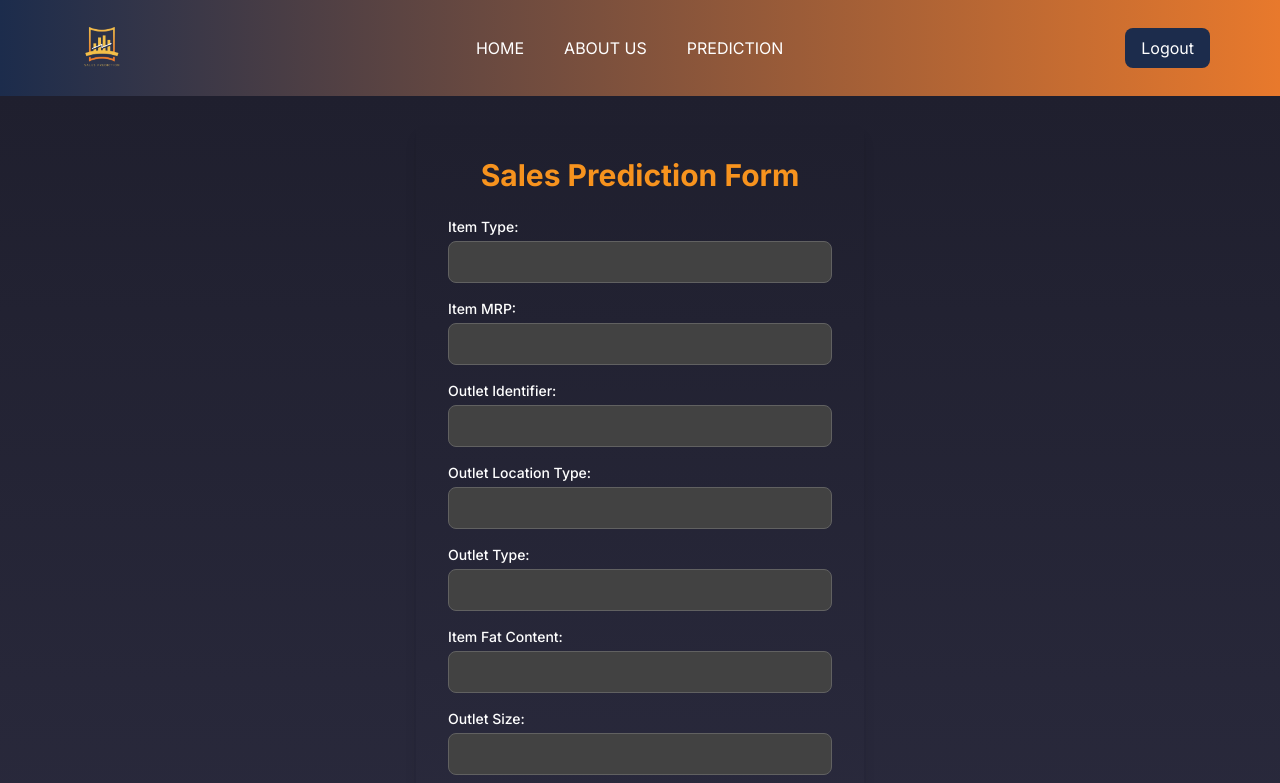
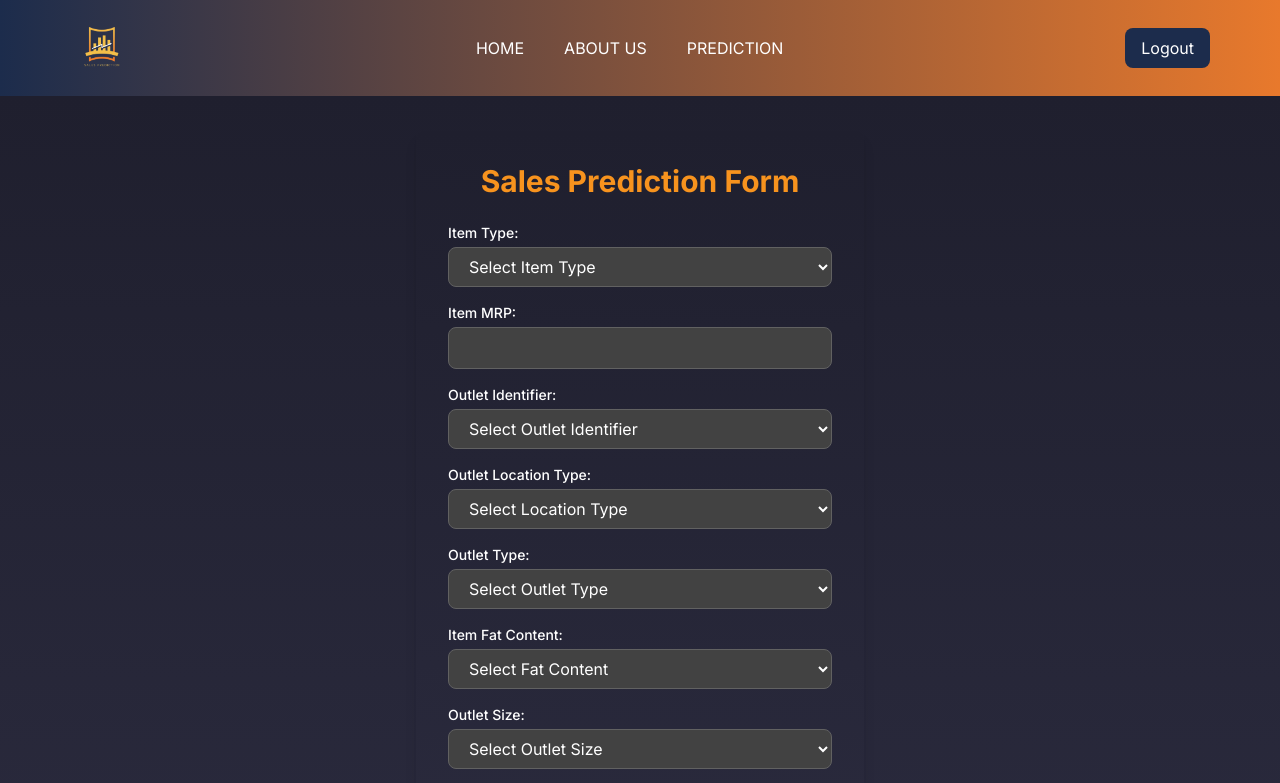
Before and after one commit to lamsal25/sales-prediction-system, a Next.js app in the folder frontend/: page /prediction in a window 1280 px wide. Shown: the top 783 px of the page. Built offline with nearby package versions, Linux system fonts and the light colour scheme; sample sign-in values are in the browser's storage.

Commit message:
prediction form simplified

```diff
--- a/frontend/src/app/(auth)/register/page.js
+++ b/frontend/src/app/(auth)/register/page.js
@@ -1,6 +1,5 @@
-// pages/register.js
+"use client";
 
-"use client";
 import { useState } from "react";
 import axios from "axios"
 import { useRouter } from "next/navigation"; // import useRouter
--- a/frontend/src/app/components/footer/Footer.js
+++ b/frontend/src/app/components/footer/Footer.js
@@ -42,7 +42,7 @@ export default function Footer() {
                     <div className="flex flex-col items-center md:items-start min-w-[150px] px-2 text-center md:text-left space-y-2">
                         <h1 className='text-2xl font-bold underline my-2'>Links</h1>
                         <Link href="/">Home</Link>
-                        <div>prediction</div>
+                        <Link href="/prediction">prediction</Link>
                         <Link href="/about-us">About Us</Link>
 
                     </div>
--- a/frontend/src/app/components/navbar/Navbar.js
+++ b/frontend/src/app/components/navbar/Navbar.js
@@ -1,5 +1,5 @@
-// Navbar.js
 "use client"
+
 import React, { useEffect, useState } from 'react';
 import Link from 'next/link';
 import { useRouter } from 'next/navigation';
--- a/frontend/src/app/prediction/page.js
+++ b/frontend/src/app/prediction/page.js
@@ -17,7 +17,6 @@ export default function PredictionForm() {
 
     const [predictedSales, setPredictedSales] = useState(null);
 
-
     useEffect(() => {
         const token = localStorage.getItem('token');
         if (!token) {
@@ -31,19 +30,60 @@ export default function PredictionForm() {
 
     const handleSubmit = async (e) => {
         e.preventDefault();
+
+        // Convert formData to encoded values
+        const dataToSend = {
+            Item_Type: itemTypeMapping[formData.Item_Type],
+            Item_MRP: parseFloat(formData.Item_MRP),
+            Outlet_Identifier: outletIdentifierMapping[formData.Outlet_Identifier],
+            Outlet_Location_Type: outletLocationTypeMapping[formData.Outlet_Location_Type],
+            Outlet_Type: outletTypeMapping[formData.Outlet_Type],
+            Item_Fat_Content: itemFatContentMapping[formData.Item_Fat_Content],
+            Outlet_Size: outletSizeMapping[formData.Outlet_Size]
+        };
+
         try {
             const response = await fetch('http://127.0.0.1:8000/api/predict/', {
                 method: 'POST',
                 headers: {
                     'Content-Type': 'application/json',
                 },
-                body: JSON.stringify(formData),
+                body: JSON.stringify(dataToSend),
             });
             const result = await response.json();
             setPredictedSales(result.predicted_sales);
         } catch (error) {
             console.error("Error predicting sales:", error);
         }
+    };
+
+    // Define mappings for each field
+    const itemTypeMapping = {
+        "Dairy": 0, "Soft Drinks": 1, "Meat": 2, "Fruits and Vegetables": 3,
+        "Household": 4, "Baking Goods": 5, "Snack Foods": 6, "Frozen Foods": 7,
+        "Breakfast": 8, "Health and Hygiene": 9, "Hard Drinks": 10, "Canned": 11,
+        "Breads": 12, "Starchy Foods": 13, "Others": 14, "Seafood": 15
+    };
+
+    const outletIdentifierMapping = {
+        "OUT010": 0, "OUT013": 1, "OUT017": 2, "OUT018": 3, "OUT019": 4,
+        "OUT027": 5, "OUT035": 6, "OUT045": 7, "OUT046": 8, "OUT049": 9
+    };
+
+    const outletLocationTypeMapping = {
+        "Tier 1": 0, "Tier 2": 1, "Tier 3": 2
+    };
+
+    const outletTypeMapping = {
+        "Grocery Store": 0, "Supermarket Type1": 1, "Supermarket Type2": 2, "Supermarket Type3": 3
+    };
+
+    const itemFatContentMapping = {
+        "Low Fat": 0, "Regular": 1
+    };
+
+    const outletSizeMapping = {
+        "High": 0, "Medium": 1, "Small": 2
     };
 
     return (
@@ -53,7 +93,12 @@ export default function PredictionForm() {
                 <form onSubmit={handleSubmit} className="space-y-4">
                     <div>
                         <label className="block text-sm font-medium mb-1">Item Type:</label>
-                        <input type="text" name="Item_Type" onChange={handleChange} required className="w-full px-4 py-2 bg-gray-800 border border-gray-700 rounded-lg focus:outline-none focus:border-[#f7931e]" />
+                        <select name="Item_Type" onChange={handleChange} required className="w-full px-4 py-2 bg-gray-800 border border-gray-700 rounded-lg focus:outline-none hover:border-[#f7931e]">
+                            <option value="">Select Item Type</option>
+                            {Object.keys(itemTypeMapping).map((item) => (
+                                <option key={item} value={item}>{item}</option>
+                            ))}
+                        </select>
                     </div>
                     <div>
                         <label className="block text-sm font-medium mb-1">Item MRP:</label>
@@ -61,32 +106,58 @@ export default function PredictionForm() {
                     </div>
                     <div>
                         <label className="block text-sm font-medium mb-1">Outlet Identifier:</label>
-                        <input type="text" name="Outlet_Identifier" onChange={handleChange} required className="w-full px-4 py-2 bg-gray-800 border border-gray-700 rounded-lg focus:outline-none focus:border-[#f7931e]" />
+                        <select name="Outlet_Identifier" onChange={handleChange} required className="w-full px-4 py-2 bg-gray-800 border border-gray-700 rounded-lg focus:outline-none focus:border-[#f7931e]">
+                            <option value="">Select Outlet Identifier</option>
+                            {Object.keys(outletIdentifierMapping).map((outlet) => (
+                                <option key={outlet} value={outlet}>{outlet}</option>
+                            ))}
+                        </select>
                     </div>
                     <div>
                         <label className="block text-sm font-medium mb-1">Outlet Location Type:</label>
-                        <input type="text" name="Outlet_Location_Type" onChange={handleChange} required className="w-full px-4 py-2 bg-gray-800 border border-gray-700 rounded-lg focus:outline-none focus:border-[#f7931e]" />
+                        <select name="Outlet_Location_Type" onChange={handleChange} required className="w-full px-4 py-2 bg-gray-800 border border-gray-700 rounded-lg focus:outline-none focus:border-[#f7931e]">
+                            <option value="">Select Location Type</option>
+                            {Object.keys(outletLocationTypeMapping).map((location) => (
+                                <option key={location} value={location}>{location}</option>
+                            ))}
+                        </select>
                     </div>
                     <div>
                         <label className="block text-sm font-medium mb-1">Outlet Type:</label>
-                        <input type="text" name="Outlet_Type" onChange={handleChange} required className="w-full px-4 py-2 bg-gray-800 border border-gray-700 rounded-lg focus:outline-none focus:border-[#f7931e]" />
+                        <select name="Outlet_Type" onChange={handleChange} required className="w-full px-4 py-2 bg-gray-800 border border-gray-700 rounded-lg focus:outline-none focus:border-[#f7931e]">
+                            <option value="">Select Outlet Type</option>
+                            {Object.keys(outletTypeMapping).map((type) => (
+                                <option key={type} value={type}>{type}</option>
+                            ))}
+                        </select>
                     </div>
                     <div>
                         <label className="block text-sm font-medium mb-1">Item Fat Content:</label>
-                        <input type="text" name="Item_Fat_Content" onChange={handleChange} required className="w-full px-4 py-2 bg-gray-800 border border-gray-700 rounded-lg focus:outline-none focus:border-[#f7931e]" />
+                        <select name="Item_Fat_Content" onChange={handleChange} required className="w-full px-4 py-2 bg-gray-800 border border-gray-700 rounded-lg focus:outline-none focus:border-[#f7931e]">
+                            <option value="">Select Fat Content</option>
+                            {Object.keys(itemFatContentMapping).map((fat) => (
+                                <option key={fat} value={fat}>{fat}</option>
+                            ))}
+                        </select>
                     </div>
                     <div>
                         <label className="block text-sm font-medium mb-1">Outlet Size:</label>
-                        <input type="text" name="Outlet_Size" onChange={handleChange} required className="w-full px-4 py-2 bg-gray-800 border border-gray-700 rounded-lg focus:outline-none focus:border-[#f7931e]" />
+                        <select name="Outlet_Size" onChange={handleChange} required className="w-full px-4 py-2 bg-gray-800 border border-gray-700 rounded-lg focus:outline-none focus:border-[#f7931e]">
+                            <option value="">Select Outlet Size</option>
+                            {Object.keys(outletSizeMapping).map((size) => (
+                                <option key={size} value={size}>{size}</option>
+                            ))}
+                        </select>
                     </div>
                     <button type="submit" className="w-full py-2 mt-4 text-lg font-semibold text-white bg-[#f7931e] rounded-lg hover:bg-orange-600 transition-colors">Predict Sales</button>
                 </form>
 
-                {predictedSales !== null && (
+                {predictedSales ? (
                     <div className="mt-6 p-4 bg-gray-900 rounded-lg text-center">
                         <h3 className="text-xl font-semibold text-[#f7931e]">Predicted Sales: ${predictedSales.toFixed(2)}</h3>
                     </div>
-                )}
+                ) : null}
+
             </div>
         </div>
     );
```
Also changed, not shown: 1 other file (tests, documents, lock files or other folders).
